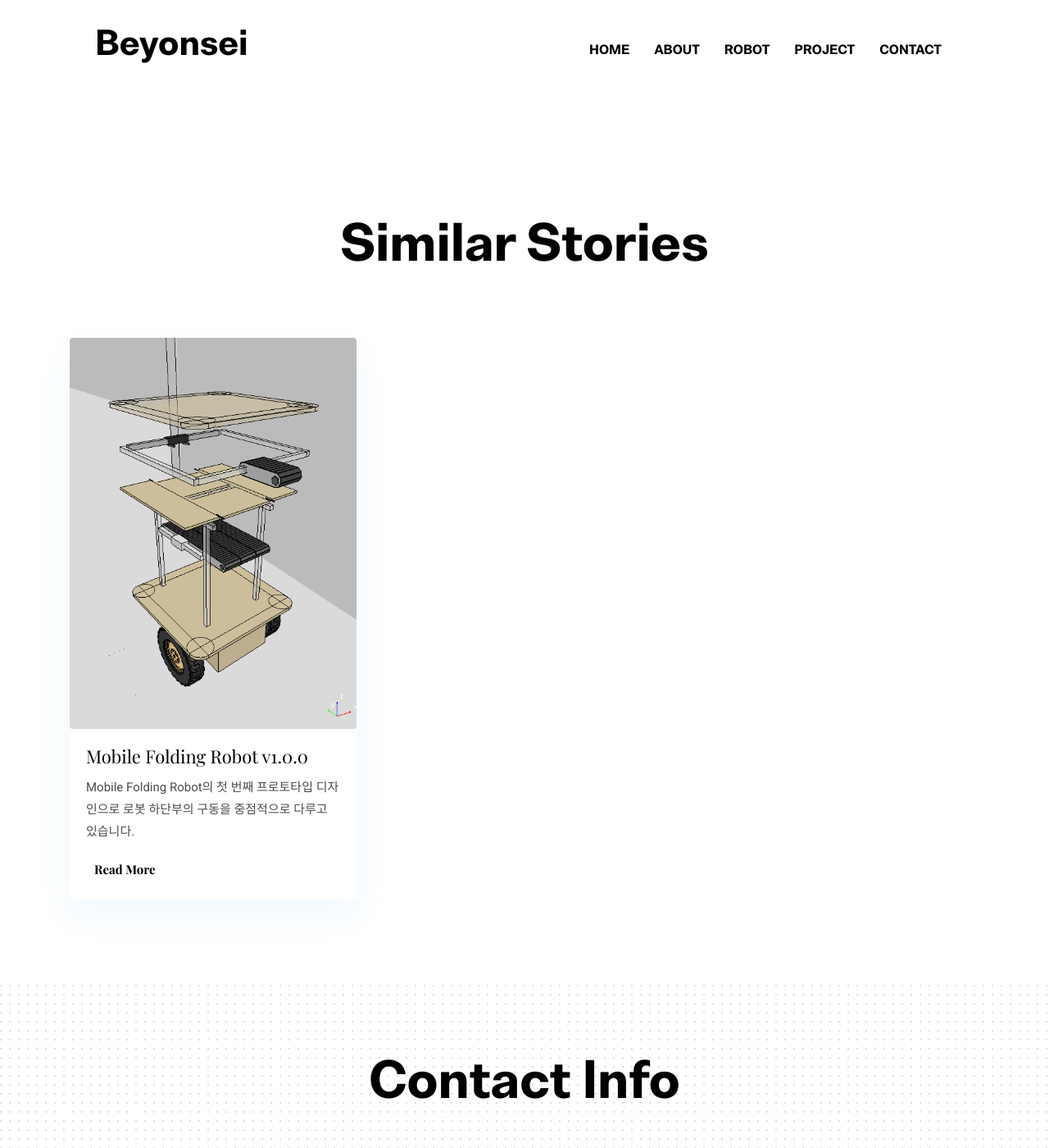
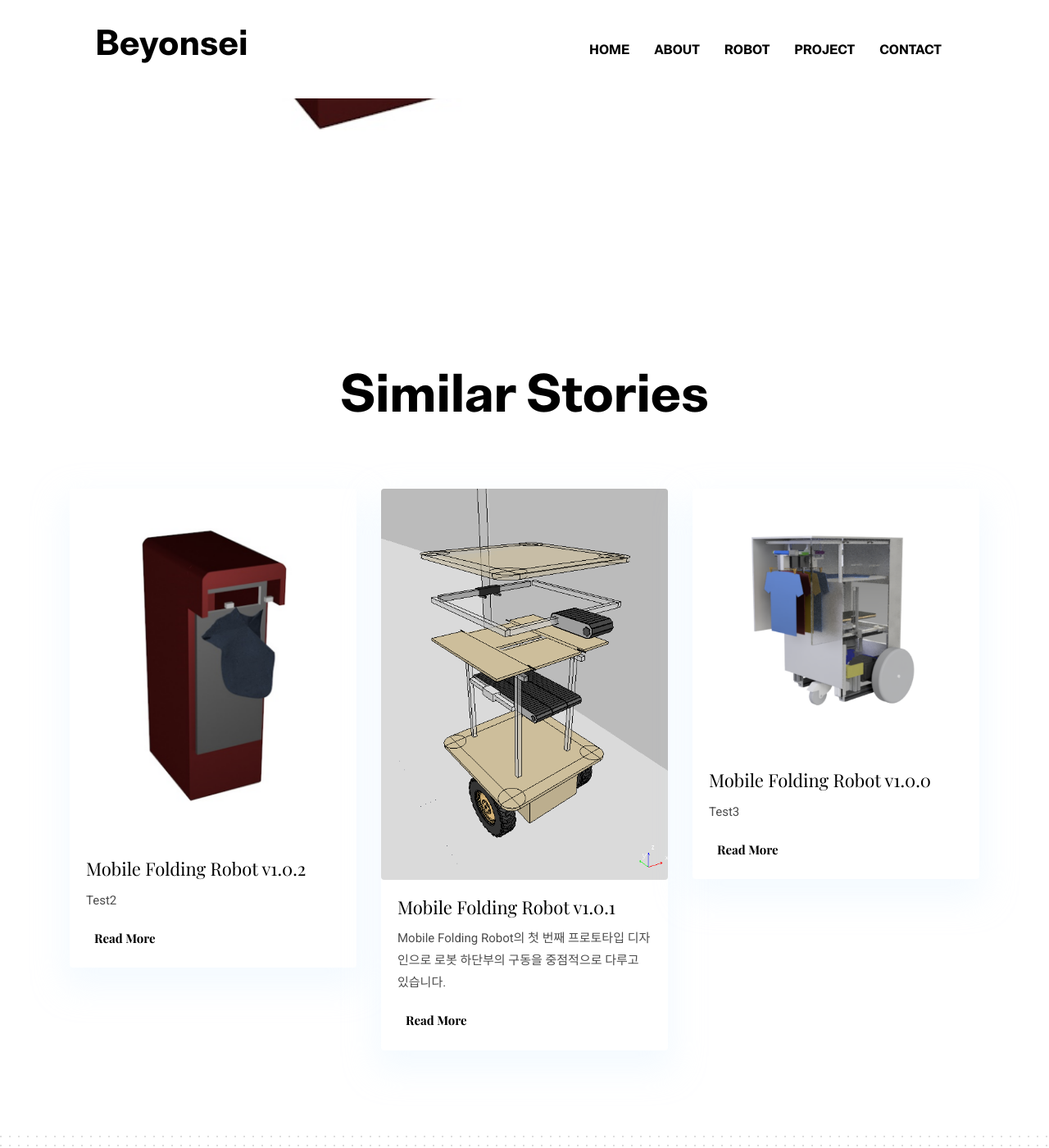
Before and after one commit to ybkim95/MEU4300-01, a Jekyll site: the page built from _posts/2020-11-04-amazon-increase0income-1.5-million.markdown, in a window 1280 px wide and 1400 px high, scrolled down 1353 px. Shown: the whole window at 82% size. Built offline with Jekyll 4.4.1, drawn with Linux system fonts in a browser that asks for light colours; some of the changed text lies outside the part shown.

Commit message:
2020-11-04 v 0.5.6

```diff
--- a/_includes/hero-section.html
+++ b/_includes/hero-section.html
@@ -8,7 +8,7 @@
     </div>
   </div>
   <div class="layer-bg w-50"> <!-- 여기서 메인 홈의 이미지 및 사진 크기를 변경 -->>
-    <img class="img-fluid w-50" src="{{ site.baseurl }}/assets/images/illustrations/laundroid.jpg" alt="bg-shape">
+    <img class="img-fluid w-50" src="{{ site.baseurl }}/assets/images/blog/cinema4d_robot.png" alt="bg-shape">
   </div>
   <!-- <div class="layer" id="l2">
     <img src="{{ site.baseurl }}/assets/images/illustrations/dots-cyan.png" alt="bg-shape">
--- a/_posts/2020-11-03-amazon-increase0income-1.5-million.markdown
+++ b/_posts/2020-11-03-amazon-increase0income-1.5-million.markdown
@@ -1,6 +1,6 @@
 ---
 layout: post
-title:  Mobile Folding Robot v1.0.0
+title:  Mobile Folding Robot v1.0.1
 date:   2020-11-03 09:05:55 +0300
 image:  /assets/images/blog/vrep_robot.png
 author: Yu Bin, Kim
--- /dev/null
+++ b/_posts/2020-11-04-amazon-increase0income-1.5-million.markdown
@@ -0,0 +1,10 @@
+---
+layout: post
+title:  Mobile Folding Robot v1.0.2
+date:   2020-11-04 01:05:55 +0300
+image:  /assets/images/blog/cinema4d_robot.png
+author: Yu Bin, Kim
+tags:   UX design
+---
+
+Test2
```
Also changed, not shown: _pages/about.md (+1 -1 lines), _posts/2020-11-02-amazon-increase0income-1.5-million copy 2.markdown (added, +10 -0 lines), assets/images/blog/cad_robot.png (added), assets/images/blog/cinema4d_robot.png (added).
